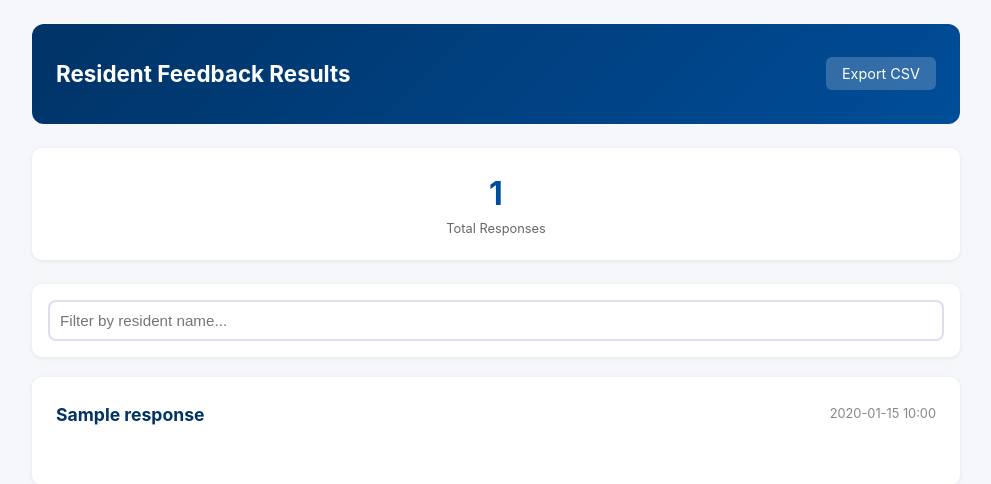
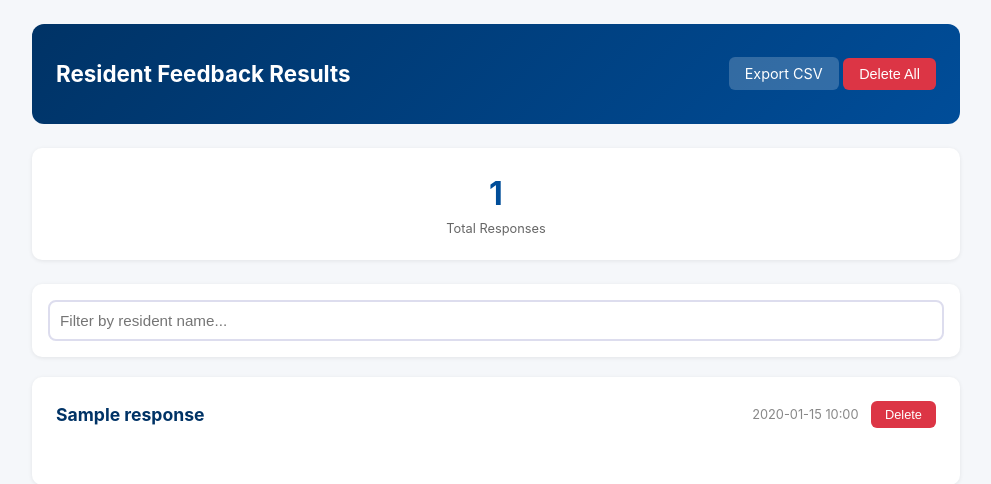
Before and after one commit to hasanchaudhary/resident-feedback-survey, a Flask app: template templates/results.html in a window 1280 px wide. Shown: the top 484 px of the page, without its empty margins (144-1135 px from the left). Run offline with Flask 3, Linux system fonts and the light colour scheme; the template is opened without the code that fills it: most values are stand-ins (such as "Sample title", 1, 10 or a date in 2020).

Commit message:
Add delete individual and delete all functionality to results page

```diff
--- a/app.py
+++ b/app.py
@@ -136,6 +136,25 @@ def export_csv():
     )
 
 
+@app.route("/results/delete/<int:index>", methods=["POST"])
+@require_auth
+def delete_response(index):
+    responses = load_responses()
+    if 0 <= index < len(responses):
+        responses.pop(index)
+        with open(DATA_FILE, "w") as f:
+            json.dump(responses, f, indent=2)
+    return redirect("/results")
+
+
+@app.route("/results/delete-all", methods=["POST"])
+@require_auth
+def delete_all_responses():
+    with open(DATA_FILE, "w") as f:
+        json.dump([], f, indent=2)
+    return redirect("/results")
+
+
 @app.route("/qr")
 def qr_code():
     """Generate QR code pointing to the public tunnel URL or local URL."""
--- a/templates/results.html
+++ b/templates/results.html
@@ -29,6 +29,18 @@
     .filter-bar { background: #fff; border-radius: 10px; padding: 16px; margin-bottom: 20px; box-shadow: 0 1px 4px rgba(0,0,0,0.08); }
     .filter-bar input { width: 100%; border: 2px solid #dde; border-radius: 8px; padding: 10px; font-size: 0.95rem; }
     .filter-bar input:focus { outline: none; border-color: #004d99; }
+    .delete-btn { background: #dc3545; color: #fff; border: none; padding: 6px 14px; border-radius: 6px; font-size: 0.8rem; cursor: pointer; }
+    .delete-btn:hover { background: #c82333; }
+    .delete-all-btn { background: #dc3545; color: #fff; padding: 8px 16px; border-radius: 6px; text-decoration: none; font-size: 0.9rem; border: none; cursor: pointer; }
+    .delete-all-btn:hover { background: #c82333; }
+    .confirm-modal { display: none; position: fixed; top: 0; left: 0; width: 100%; height: 100%; background: rgba(0,0,0,0.5); z-index: 1000; justify-content: center; align-items: center; }
+    .confirm-modal.active { display: flex; }
+    .confirm-box { background: #fff; border-radius: 12px; padding: 32px; max-width: 400px; text-align: center; }
+    .confirm-box h3 { margin-bottom: 12px; }
+    .confirm-box p { margin-bottom: 20px; color: #666; }
+    .confirm-box .btn-group { display: flex; gap: 12px; justify-content: center; }
+    .confirm-box .btn-cancel { background: #ddd; color: #333; border: none; padding: 10px 24px; border-radius: 6px; cursor: pointer; }
+    .confirm-box .btn-confirm { background: #dc3545; color: #fff; border: none; padding: 10px 24px; border-radius: 6px; cursor: pointer; }
   </style>
 </head>
 <body>
@@ -37,6 +49,9 @@
       <h1>Resident Feedback Results</h1>
       <div class="actions">
         <a href="/results/export">Export CSV</a>
+        {% if responses %}
+        <button class="delete-all-btn" onclick="showDeleteAll()">Delete All</button>
+        {% endif %}
       </div>
     </div>
 
@@ -83,7 +98,12 @@
     <div class="response-card" data-name="{{ r.get('resident_name', '')|lower }}">
       <div class="meta">
         <span class="resident-name">{{ r.get('resident_name', 'Unknown') }}</span>
-        <span class="timestamp">{{ r.get('submitted_at', '')[:16].replace('T', ' ') }}</span>
+        <div>
+          <span class="timestamp">{{ r.get('submitted_at', '')[:16].replace('T', ' ') }}</span>
+          <form method="POST" action="/results/delete/{{ responses|length - 1 - loop.index0 }}" style="display:inline; margin-left:8px;">
+            <button type="button" class="delete-btn" onclick="confirmDelete(this)">Delete</button>
+          </form>
+        </div>
       </div>
       <div class="scores">
         {% for q in questions if q.type == 'scale' %}
@@ -100,6 +120,19 @@
     {% endfor %}
   </div>
 
+  <div class="confirm-modal" id="confirmModal">
+    <div class="confirm-box">
+      <h3 id="confirmTitle">Delete this response?</h3>
+      <p id="confirmMsg">This action cannot be undone.</p>
+      <div class="btn-group">
+        <button class="btn-cancel" onclick="hideModal()">Cancel</button>
+        <form id="confirmForm" method="POST">
+          <button type="submit" class="btn-confirm">Delete</button>
+        </form>
+      </div>
+    </div>
+  </div>
+
   <script>
     function filterResults() {
       const q = document.getElementById('filterInput').value.toLowerCase();
@@ -107,6 +140,22 @@
         card.style.display = card.dataset.name.includes(q) ? '' : 'none';
       });
     }
+    function confirmDelete(btn) {
+      const form = btn.closest('form');
+      document.getElementById('confirmTitle').textContent = 'Delete this response?';
+      document.getElementById('confirmMsg').textContent = 'This action cannot be undone.';
+      document.getElementById('confirmForm').action = form.action;
+      document.getElementById('confirmModal').classList.add('active');
+    }
+    function showDeleteAll() {
+      document.getElementById('confirmTitle').textContent = 'Delete ALL responses?';
+      document.getElementById('confirmMsg').textContent = 'This will permanently remove all survey data.';
+      document.getElementById('confirmForm').action = '/results/delete-all';
+      document.getElementById('confirmModal').classList.add('active');
+    }
+    function hideModal() {
+      document.getElementById('confirmModal').classList.remove('active');
+    }
   </script>
 </body>
 </html>
```
